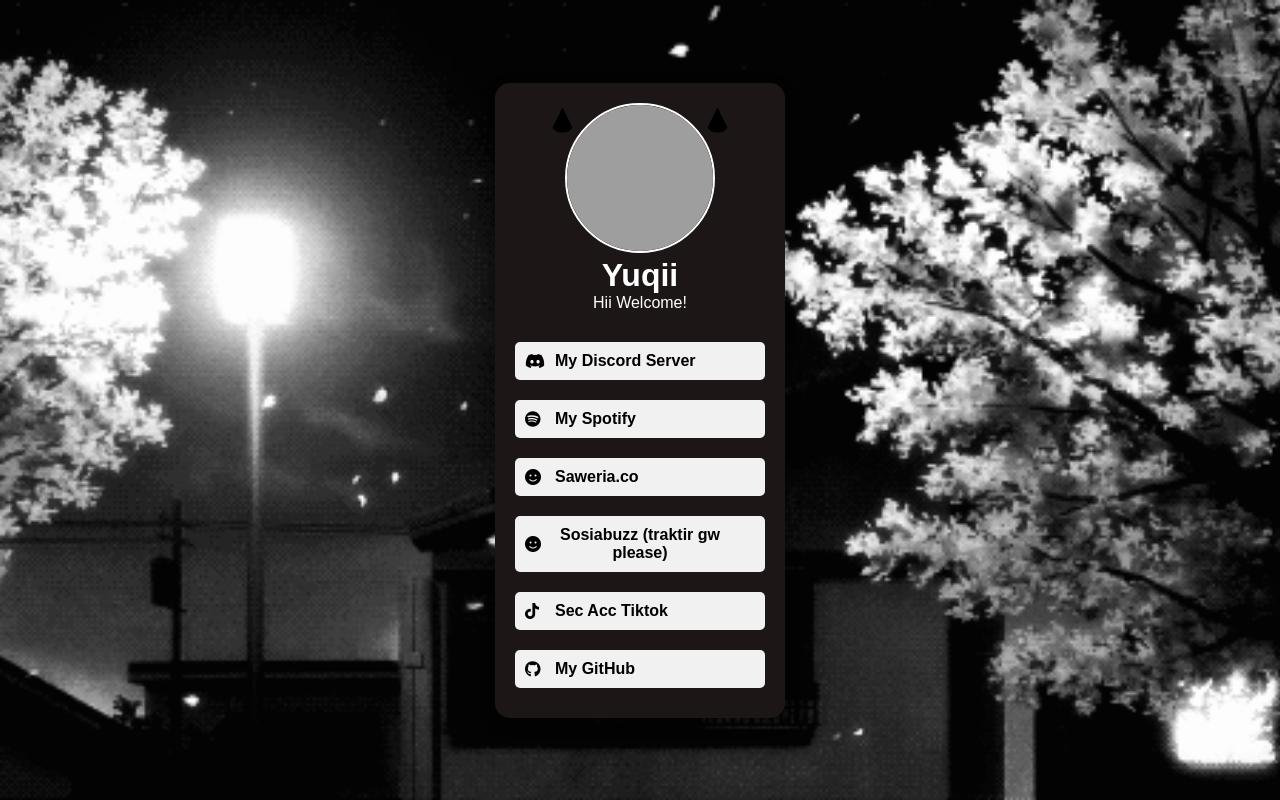
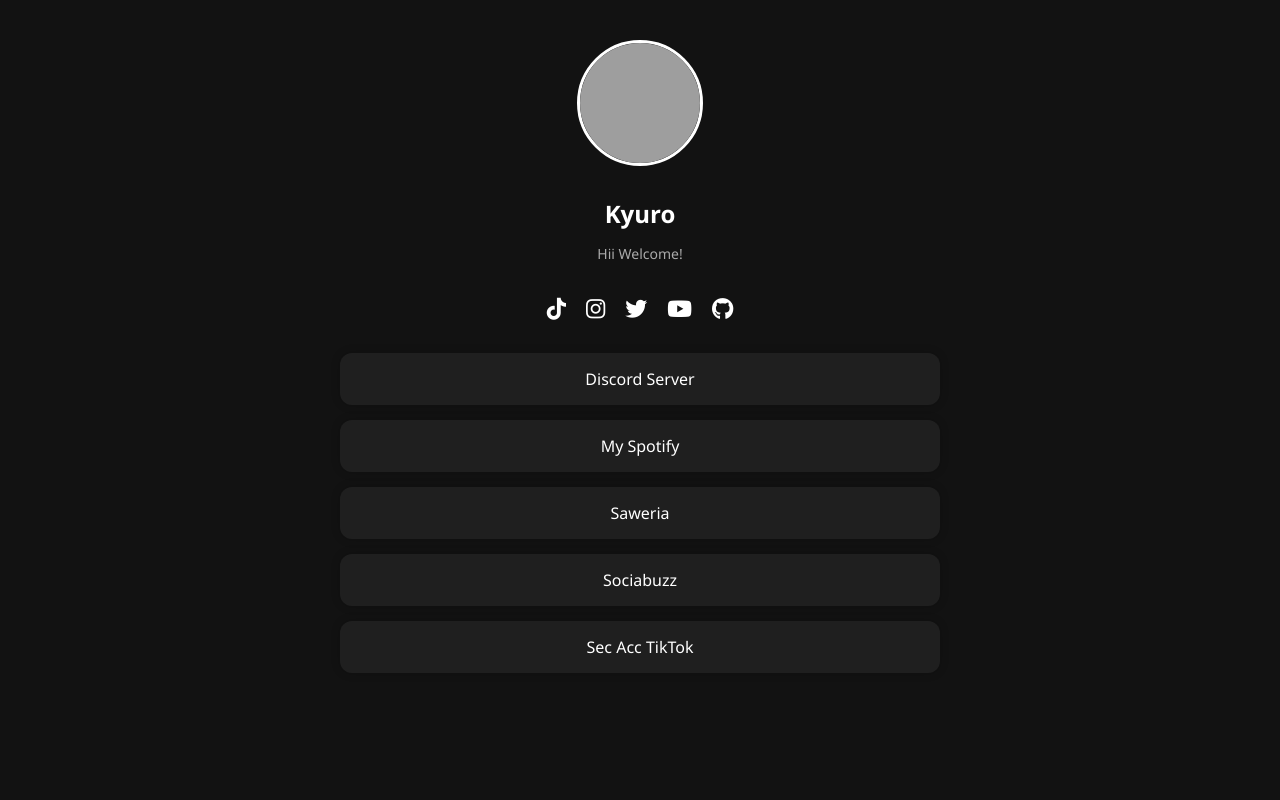
Before and after one commit to Kenzy10/My-Profile, a Flask app: page / in a window 1280 px wide. Run offline with Flask 3, Linux system fonts and the light colour scheme; grey boxes are pictures that could not be loaded.

Commit message:
fix index.html and css

```diff
--- a/static/style.css
+++ b/static/style.css
@@ -1,51 +1,102 @@
 body {
-    font-family: Arial, sans-serif;
+    font-family: 'Segoe UI', Arial, sans-serif;
     margin: 0;
     padding: 0;
     display: flex;
     justify-content: center;
     align-items: center;
-    height: 100vh;
-    /* background: url('https://via.placeholder.com/1920x1080') no-repeat center center fixed; Ganti URL ini dengan link gambar */
+    min-height: 100vh;
     background: url('/static/wallpaperganteng.gif') no-repeat center center fixed;
     background-size: cover;
     color: white;
 }
 
-
 .container {
     text-align: center;
     max-width: 500px;
-    padding: 20px;
-    background-color: #1D1616;
-    border-radius: 15px;
-    box-shadow: 0 5px 15px rgba(0, 0, 0, 0.3);
+    width: 90%;
+    padding: 30px 20px;
+    background-color: rgba(29, 22, 22, 0.9);
+    border-radius: 20px;
+    box-shadow: 0 8px 30px rgba(0, 0, 0, 0.6);
 }
 
 .profile-pic {
-    width: 100px;
-    height: 100px;
+    width: 110px;
+    height: 110px;
     border-radius: 50%;
-    border: 2px solid white;
+    border: 3px solid white;
+    margin-bottom: 15px;
+    object-fit: cover;
+}
+
+h1 {
+    margin: 10px 0 5px;
+    font-size: 24px;
+}
+
+p {
+    color: #ccc;
+    font-size: 14px;
+    margin-bottom: 25px;
 }
 
 .links {
-    margin-top: 20px;
+    display: flex;
+    flex-direction: column;
+    gap: 15px;
 }
 
 .btn {
     display: block;
-    margin: 10px 0;
-    padding: 10px;
+    padding: 14px 20px;
     text-decoration: none;
-    color: #3D3D3D;
+    color: #121212;
     background-color: white;
-    border-radius: 5px;
-    font-weight: bold;
-    transition: 0.3s ease;
+    border-radius: 12px;
+    font-weight: 600;
+    font-size: 14px;
+    transition: all 0.3s ease;
+    box-shadow: 0 3px 10px rgba(0,0,0,0.2);
 }
 
 .btn:hover {
-    background-color: #D8DBBD;
-    color: #F8FAFC;
+    background-color: #ccc;
+    color: #000;
+    transform: translateY(-2px);
 }
+
+/* Optional: Style ikon social media */
+.social-icons {
+    display: flex;
+    justify-content: center;
+    gap: 20px;
+    margin-top: 20px;
+}
+
+.social-icons a {
+    color: white;
+    font-size: 22px;
+    transition: 0.3s;
+}
+
+.social-icons a:hover {
+    color: #1DB954;
+}
+
+/* Responsive tweaks */
+@media (max-width: 500px) {
+    .btn {
+        font-size: 13px;
+        padding: 12px 16px;
+    }
+
+    .profile-pic {
+        width: 90px;
+        height: 90px;
+    }
+
+    h1 {
+        font-size: 20px;
+    }
+}
--- a/templates/index.html
+++ b/templates/index.html
@@ -3,166 +3,106 @@
 <head>
     <meta charset="UTF-8">
     <meta name="viewport" content="width=device-width, initial-scale=1.0">
-    <link rel="stylesheet" href="{{ url_for('static', filename='style.css') }}">
-    <!-- Tambahkan Font Awesome CDN -->
+    <title>Kyuro | Linktree</title>
     <link rel="stylesheet" href="https://cdnjs.cloudflare.com/ajax/libs/font-awesome/6.0.0-beta3/css/all.min.css">
-    <link rel="icon" href="{{ url_for('static', filename='coolcat.jpg') }}" type="image/x-icon">
-    <title>My Profile @_@</title>
     <style>
-        * {
+        body {
             margin: 0;
             padding: 0;
-            box-sizing: border-box;
-        }
-
-        body, html {
-            height: 100%;
-            overflow-y: auto; /* Mengaktifkan scroll vertikal */
-            font-family: Arial, sans-serif;
-            background-color: #f0f0f0;
+            font-family: 'Segoe UI', sans-serif;
+            background: #121212;
+            color: white;
+            text-align: center;
         }
 
         .container {
-            max-width: 1200px;
+            max-width: 600px;
             margin: 0 auto;
-            padding: 20px;
-            text-align: center;
+            padding: 40px 20px;
+        }
+
+        .profile-pic {
+            width: 120px;
+            height: 120px;
+            border-radius: 50%;
+            object-fit: cover;
+            margin-bottom: 10px;
+            border: 3px solid white;
+        }
+
+        .profile h1 {
+            font-size: 24px;
+            margin-bottom: 5px;
+        }
+
+        .profile p {
+            font-size: 14px;
+            color: #aaa;
+            margin-bottom: 30px;
+        }
+
+        .social-icons {
+            display: flex;
+            justify-content: center;
+            gap: 20px;
+            margin-bottom: 30px;
+        }
+
+        .social-icons a {
+            color: white;
+            font-size: 22px;
+            transition: 0.3s;
+        }
+
+        .social-icons a:hover {
+            color: #1DB954; /* highlight hover */
         }
 
         .links {
             display: flex;
             flex-direction: column;
-            align-items: center;
-            text-align: center;
-            margin-top: 20px;
+            gap: 15px;
         }
 
-        .btn {
-            display: flex;
-            align-items: center;
-            margin: 10px 0;
-            padding: 10px 40px;
+        .link-btn {
+            display: block;
+            background: #1f1f1f;
+            padding: 15px 25px;
+            border-radius: 12px;
             text-decoration: none;
-            color: black;
-            background-color: #f1f1f1;
-            border-radius: 5px;
-            width: 250px;
-            justify-content: flex-start;
-            position: relative;
-            transition: background-color 0.3s;
+            color: white;
+            font-weight: 500;
+            transition: background 0.3s;
+            box-shadow: 0 0 10px rgba(0,0,0,0.2);
         }
 
-        .btn i {
-            margin-right: 20px;
-            position: absolute;
-            left: 10px;
+        .link-btn:hover {
+            background: #333;
         }
 
-        .btn span {
-            text-align: center;
-            flex-grow: 1;
-        }
-
-        .profile {
-            position: relative;
-            display: inline-block;
-            width: 150px;
-            height: 150px;
-            margin: 0 auto;
-        }
-
-        .profile-pic {
-            width: 100%;
-            height: 100%;
-            border-radius: 50%;
-            object-fit: cover;
-        }
-
-        .profile::before, .profile::after {
-            content: '';
-            position: absolute;
-            top: 5px;
-            width: 25px;
-            height: 25px;
-            background-color: #000;
-            border-radius: 50%;
-            clip-path: polygon(50% 0%, 0% 100%, 100% 100%);
-        }
-
-        .profile::before {
-            left: -15px;
-        }
-
-        .profile::after {
-            right: -15px;
-        }
-
-        /* Responsiveness */
-        @media screen and (max-width: 768px) {
-            .btn {
-                width: 80%;
-            }
-
-            .profile {
-                width: 120px;
-                height: 120px;
-            }
-
-            .container {
-                padding: 10px;
-            }
-
-            .links {
-                margin-top: 15px;
-            }
-        }
-
-        @media screen and (max-width: 200px) {
-            .btn {
-                width: 90%;
-                padding: 10px 20px;
-            }
-
-            .profile {
-                width: 100px;
-                height: 100px;
-            }
-
-            .profile h1 {
-                font-size: 1.2em;
-            }
-
-            .profile p {
-                font-size: 0.9em;
-            }
-        }
     </style>
 </head>
 <body>
     <div class="container">
         <div class="profile">
-            <img src="https://i.pinimg.com/736x/65/a2/9e/65a29e439c7a04fa47805abbc6ca2808.jpg" alt="Profile Picture" class="profile-pic">
-            <h1>Yuqii</h1>
+            <img src="https://i.pinimg.com/736x/65/a2/9e/65a29e439c7a04fa47805abbc6ca2808.jpg" class="profile-pic" alt="Yuqii">
+            <h1>Kyuro</h1>
             <p>Hii Welcome!</p>
         </div>
+        <div class="social-icons">
+            <a href="https://www.tiktok.com/@kyuro00_"><i class="fab fa-tiktok"></i></a>
+            <a href="https://www.instagram.com/kyur_oo/"><i class="fab fa-instagram"></i></a>
+            <a href="#"><i class="fab fa-twitter"></i>
+            <a href="https://www.youtube.com/channel/UC1HaR9VuUN3ZPPMyr0qaucw"><i class="fab fa-youtube"></i></a>
+            <a href="https://github.com/Kenzy10" target="_blank"><i class="fab fa-github"></i></a>
+
+        </div>
         <div class="links">
-            <a href="https://discord.gg/WjeXMj4SAw" class="btn">
-                <i class="fab fa-discord"></i> My Discord Server
-            </a>
-            <a href="https://open.spotify.com/user/31zxuwce3jnj5obcjd25y6x4lqqq?si=a4ef7f4068f545c2" class="btn">
-                <i class="fab fa-spotify"></i> My Spotify
-            </a>
-            <a href="https://saweria.co/jrsy4a" class="btn">
-                <i class="fa-solid fa-face-smile"></i> Saweria.co
-            </a><a href="https://sociabuzz.com/jrsy4a/support" class="btn">
-                <i class="fa-solid fa-face-smile"></i>Sosiabuzz (traktir gw please)
-            </a>
-            <a href="https://www.tiktok.com/@gonnapushu?_t=ZS-8szbgJwqkqN&_r=1" class="btn">
-                <i class="fab fa-tiktok"></i> Sec Acc Tiktok
-            </a>
-            <a href="https://github.com/Kenzy10" class="btn">
-                <i class="fab fa-github"></i> My GitHub
-            </a>
+            <a href="https://discord.gg/WjeXMj4SAw" class="link-btn">Discord Server</a>
+            <a href="https://open.spotify.com/user/31zxuwce3jnj5obcjd25y6x4lqqq?si=47e6e3c7c8ce4dc4" class="link-btn">My Spotify</a>
+            <a href="https://saweria.co/jrsy4a" class="link-btn">Saweria</a>
+            <a href="https://sociabuzz.com/jrsy4a/support" class="link-btn">Sociabuzz</a>
+            <a href="https://www.tiktok.com/@gonnapushu" class="link-btn">Sec Acc TikTok</a>
         </div>
     </div>
 </body>
```
